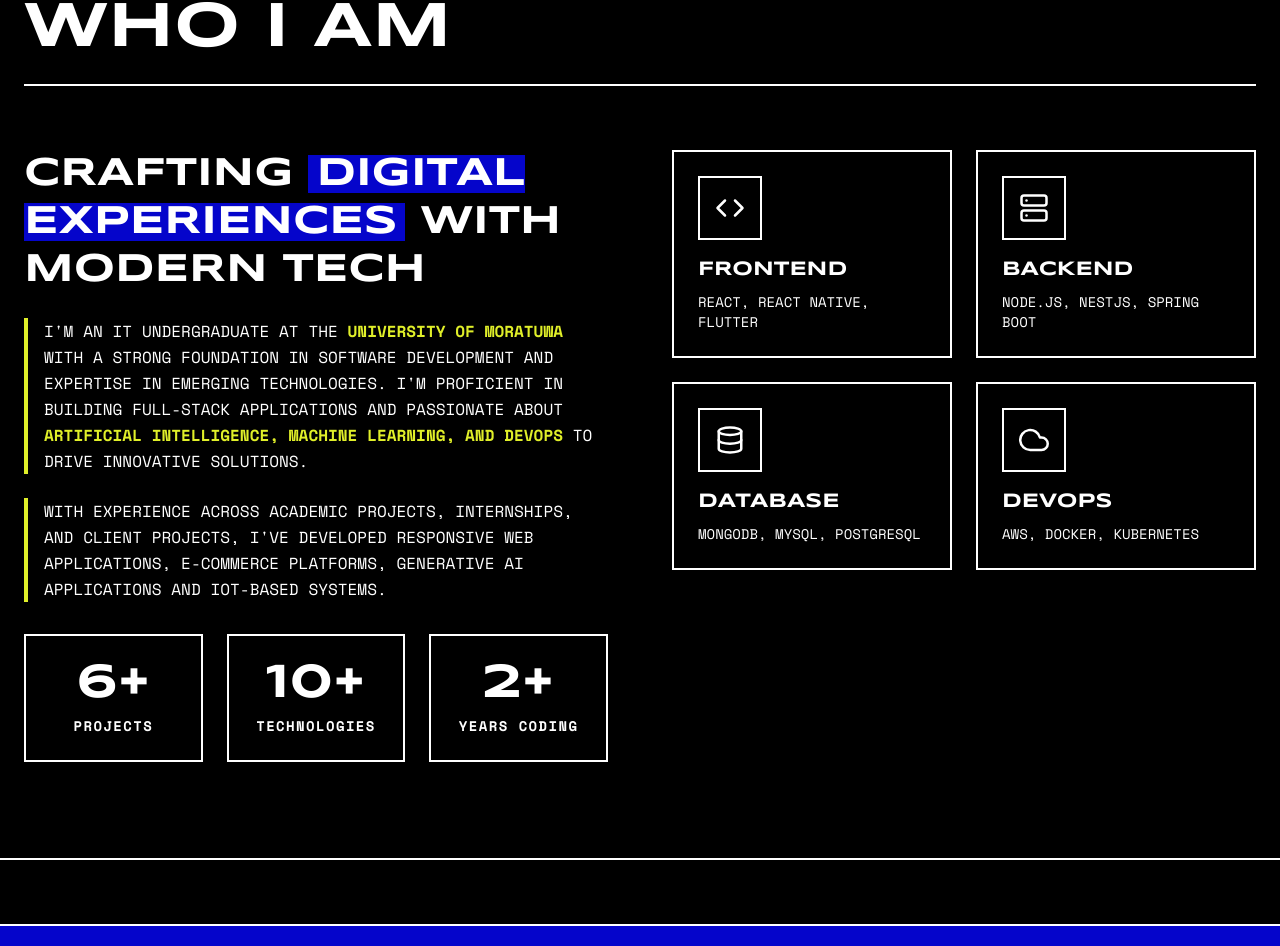
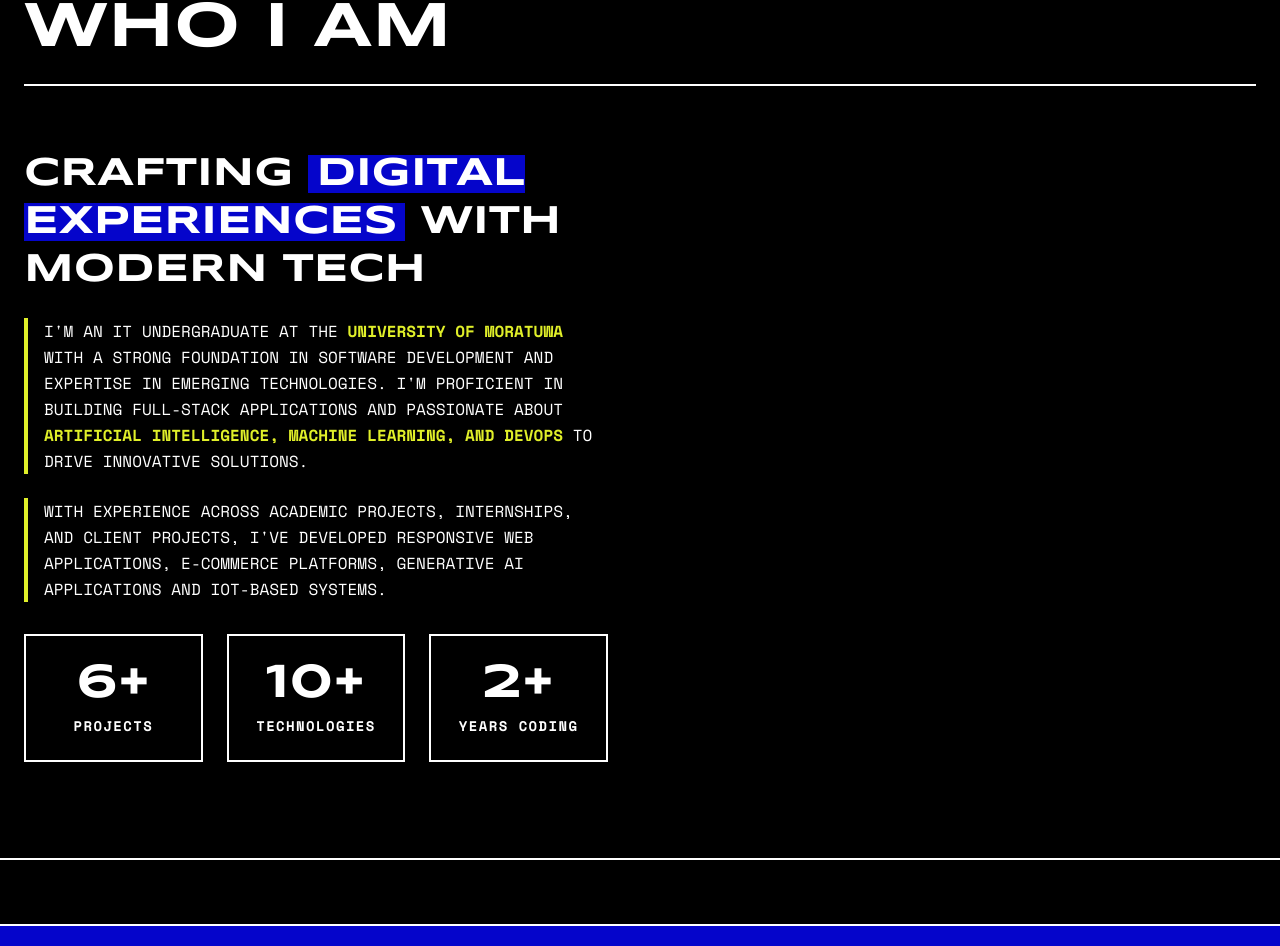
Before and after one commit to Geethx/Portfolio_frontend, a React (Vite) app: page / in a window 1280 px wide. Shown: the part 1168-2114 px from the top of the page. Built offline with nearby package versions, Linux system fonts and the light colour scheme.

Commit message:
feat: add Google site verification meta tags and implement About section component

```diff
--- a/index.html
+++ b/index.html
@@ -5,6 +5,7 @@
   <meta charset="UTF-8" />
   <link rel="icon" href="src/assets/yaapa.png" />
   <meta name="viewport" content="width=device-width, initial-scale=1.0" />
+  <meta name="google-site-verification" content="VV5KFEW6r8popkGuQuU0wvIoIVR87DIupfG2qAioRXI" />
   <meta name="description"
     content="Jeewan Geethanga - Software Engineer specializing in full-stack development with MERN stack, React, Node.js, and modern web technologies. View my portfolio, projects, and experience." />
   <meta name="keywords"
@@ -14,6 +15,7 @@
   <meta property="og:description"
     content="Full-stack developer specializing in MERN stack, React, and modern web technologies." />
   <meta property="og:type" content="website" />
+  <meta name="google-site-verification" content="VV5KFEW6r8popkGuQuU0wvIoIVR87DIupfG2qAioRXI" />
   <title>Jeewan Geethanga</title>
 </head>
 
--- a/src/components/About/About.jsx
+++ b/src/components/About/About.jsx
@@ -76,32 +76,6 @@ const About = () => {
                             ))}
                         </div>
                     </motion.div>
-
-                    {/* Highlight Cards */}
-                    <motion.div
-                        className="grid grid-cols-1 sm:grid-cols-2 gap-6"
-                        initial={{ opacity: 0, x: 30 }}
-                        animate={isInView ? { opacity: 1, x: 0 } : {}}
-                        transition={{ duration: 0.6, delay: 0.3 }}
-                    >
-                        {highlights.map((item, i) => (
-                            <motion.div
-                                key={item.title}
-                                className="brutalist-card flex flex-col gap-4 p-6 brutalist-card-hover group cursor-pointer"
-                                initial={{ opacity: 0, y: 20 }}
-                                animate={isInView ? { opacity: 1, y: 0 } : {}}
-                                transition={{ delay: 0.4 + i * 0.1 }}
-                            >
-                                <div className="w-16 h-16 flex items-center justify-center bg-brand-black border-2 border-brand-white text-brand-white text-3xl group-hover:bg-brand-blue group-hover:text-brand-white group-hover:border-brand-blue transition-all">
-                                    {item.icon}
-                                </div>
-                                <div>
-                                    <h4 className="font-display text-xl font-bold mb-2 uppercase">{item.title}</h4>
-                                    <p className="font-mono text-sm uppercase">{item.desc}</p>
-                                </div>
-                            </motion.div>
-                        ))}
-                    </motion.div>
                 </div>
             </div>
         </section>
```
